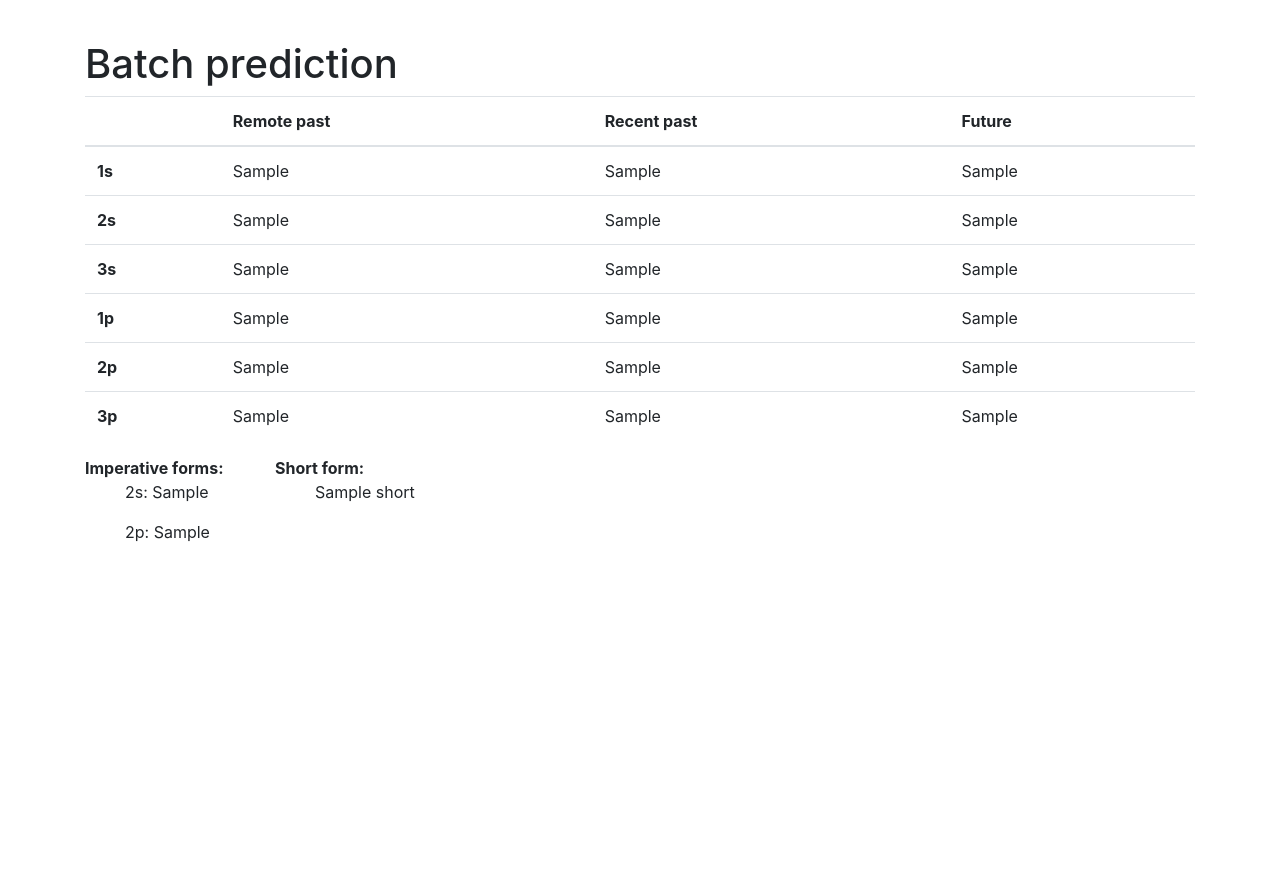
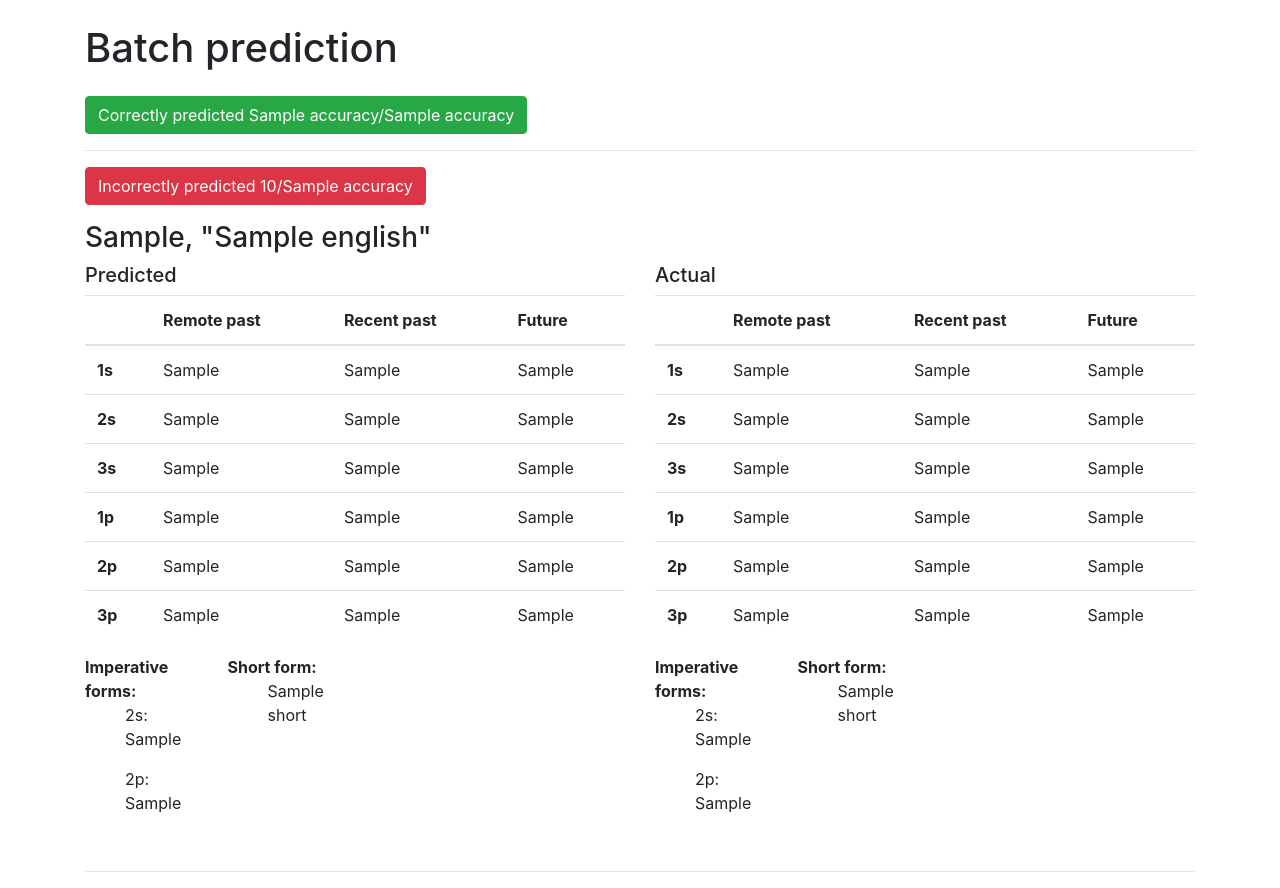
Before and after one commit to stevetasticsteve/kovol-services, a Flask app: template templates/verb_prediction/prediction-comparison.html in a window 1280 px wide. Before the commit the page ends 542 px from the top, so only its background shows below. Run offline with Flask 2, Linux system fonts and the light colour scheme; the template is opened without the code that fills it: most values are stand-ins (such as "Sample title", 1, 10 or a date in 2020); some libraries are stand-ins or nearby versions.

Commit message:
Added red highlighting for incorrect verb predictions

```diff
--- a/app.py
+++ b/app.py
@@ -10,15 +10,15 @@ from kovol_verbs.kovol_verbs import PredictedKovolVerb
 from kovol_verbs import get_verb_data
 
 app = Flask(__name__)
-app.config['SECRET_KEY'] = 'password'
+app.config["SECRET_KEY"] = "password"
 
 
 @app.route("/")
 def index():
-    return render_template('index.html')
+    return render_template("index.html")
 
 
-@app.route("/phonemics", methods=['GET', 'POST'])
+@app.route("/phonemics", methods=["GET", "POST"])
 def phonemics():
     data = None
     errors = None
@@ -26,10 +26,10 @@ def phonemics():
     if form.validate_on_submit():
         data = form.phonemics.data
         data, errors = kovol_phonemics.phonetics_to_orthography(data, hard_fail=False)
-    return render_template('phonemics.html', form=form, data=data, errors=errors)
+    return render_template("phonemics.html", form=form, data=data, errors=errors)
 
 
-@app.route("/verb-prediction", methods=['GET', 'POST'])
+@app.route("/verb-prediction", methods=["GET", "POST"])
 def verb_prediction():
     verb = None
     form = VerbPredictionForm()
@@ -37,17 +37,28 @@ def verb_prediction():
         first_remote_past = form.first_remote_past.data
         first_recent_past = form.first_recent_past.data
         verb = PredictedKovolVerb(first_remote_past, first_recent_past)
-    return render_template('verb_prediction/verb_prediction.html', form=form, verb=verb)
+    return render_template("verb_prediction/verb_prediction.html", form=form, verb=verb)
+
 
 @app.route("/verb-prediciton/batch-compare")
 def batch_prediction_comparison():
     verbs = get_verb_data.get_data_from_csv()
-    predicted_verbs = []
+    incorrectly_predicted_verbs = []
+    correctly_predicted_verbs = []
     for v in verbs:
         pv = PredictedKovolVerb(v.remote_past_1s, v.recent_past_1s, english=v.english)
         pv.get_prediction_errors(v)
-        predicted_verbs.append(pv)
-    return render_template('verb_prediction/prediction-comparison.html', verbs=predicted_verbs)
+        if pv.errors:
+            incorrectly_predicted_verbs.append((pv, v))
+        else:
+            correctly_predicted_verbs.append(v)
+    accuracy = (len(correctly_predicted_verbs), len(incorrectly_predicted_verbs))
+    return render_template(
+        "verb_prediction/prediction-comparison.html",
+        incorrectly_predicted_verbs=incorrectly_predicted_verbs,
+        correctly_predicted_verbs=correctly_predicted_verbs,
+        accuracy=accuracy,
+    )
 
 
 class PhonemicsForm(FlaskForm):
--- a/kovol_verbs/get_verb_data.py
+++ b/kovol_verbs/get_verb_data.py
@@ -86,5 +86,5 @@ def csv_data_to_verb_object(verb_data: list) -> list:
             elif t["mode"].lower() == "short":
                 v.short = t["kov"]
         verbs.append(v)
-
+    verbs = sorted(verbs, key=lambda x: x.future_1s)
     return verbs
--- a/kovol_verbs/kovol_verbs.py
+++ b/kovol_verbs/kovol_verbs.py
@@ -11,6 +11,9 @@ class KovolVerb:
         self.english = english
         self.tpi = ""  # Tok pisin
         self.author = ""  # Who entered the data
+        self.errors = (
+            []
+        )  # used for PredictedVerb subclass, here to maintian template compaitibility
 
         # Remote past tense
         self.remote_past_1s = ""
@@ -147,7 +150,6 @@ class PredictedKovolVerb(KovolVerb):
 
         self.root = self.predict_root()
         self.predict_verb()
-        self.errors = []
 
     def __str__(self):
         return "Predicted verb for {rp}, {p}".format(
--- a/templates/base.html
+++ b/templates/base.html
@@ -12,7 +12,7 @@
 </head>
 
 <body>
-    <div class="container pt-4" id="content">
+    <div class="container pt-2" id="content">
     {% block content %}
     {% endblock %}
     </div>
--- a/templates/verb_prediction/paradigm.html
+++ b/templates/verb_prediction/paradigm.html
@@ -13,48 +13,48 @@
                 <th scope="row">1s</th>
                 <td>{{ verb.remote_past_1s }}</td>
                 <td>{{ verb.recent_past_1s }}</td>
-                <td>{{ verb.future_1s }}</td>
+                <td {% if 'future_1s' in verb.errors %}style="color: red;"{% endif %}>{{ verb.future_1s }}</td>
             </tr>
             <tr>
                 <th scope="row">2s</th>
-                <td>{{ verb.remote_past_2s }}</td>
-                <td>{{ verb.recent_past_2s }}</td>
-                <td>{{ verb.future_2s }}</td>
+                <td {% if 'remote_past_2s' in verb.errors %}style="color: red;"{% endif %}>{{ verb.remote_past_2s }}</td>
+                <td {% if 'recent_past_2s' in verb.errors %}style="color: red;"{% endif %}>{{ verb.recent_past_2s }}</td>
+                <td {% if 'future_2s' in verb.errors %}style="color: red;"{% endif %}>{{ verb.future_2s }}</td>
             </tr>
             <tr>
                 <th scope="row">3s</th>
-                <td>{{ verb.remote_past_3s }}</td>
-                <td>{{ verb.recent_past_3s }}</td>
-                <td>{{ verb.future_3s }}</td>
+                <td {% if 'remote_past_3s' in verb.errors %}style="color: red;"{% endif %}>{{ verb.remote_past_3s }}</td>
+                <td {% if 'recent_past_3s' in verb.errors %}style="color: red;"{% endif %}>{{ verb.recent_past_3s }}</td>
+                <td {% if 'future_3s' in verb.errors %}style="color: red;"{% endif %}>{{ verb.future_3s }}</td>
             </tr>
             <tr>
                 <th scope="row">1p</th>
-                <td>{{ verb.remote_past_1p }}</td>
+                <td {% if 'remote_past_1p' in verb.errors %}style="color: red;"{% endif %}>{{ verb.remote_past_1p }}</td>
                 <td {% if 'recent_past_1p' in verb.errors %}style="color: red;"{% endif %}>{{ verb.recent_past_1p }}</td>
-                <td>{{ verb.future_1p }}</td>
+                <td {% if 'future_1p' in verb.errors %}style="color: red;"{% endif %}>{{ verb.future_1p }}</td>
             </tr>
             <tr>
                 <th scope="row">2p</th>
-                <td>{{ verb.remote_past_2p }}</td>
-                <td>{{ verb.recent_past_2p }}</td>
-                <td>{{ verb.future_2p }}</td>
+                <td {% if 'remote_past_2p' in verb.errors %}style="color: red;"{% endif %}>{{ verb.remote_past_2p }}</td>
+                <td {% if 'recent_past_2p' in verb.errors %}style="color: red;"{% endif %}>{{ verb.recent_past_2p }}</td>
+                <td {% if 'future_2p' in verb.errors %}style="color: red;"{% endif %}>{{ verb.future_2p }}</td>
             </tr>
             <tr>
                 <th scope="row">3p</th>
-                <td>{{ verb.remote_past_3p }}</td>
-                <td>{{ verb.recent_past_3p }}</td>
-                <td>{{ verb.future_3p }}</td>
+                <td {% if 'remote_past_3p' in verb.errors %}style="color: red;"{% endif %}>{{ verb.remote_past_3p }}</td>
+                <td {% if 'recent_past_3p' in verb.errors %}style="color: red;"{% endif %}>{{ verb.recent_past_3p }}</td>
+                <td {% if 'future_3p' in verb.errors %}style="color: red;"{% endif %}>{{ verb.future_3p }}</td>
             </tr>
         </tbody>
     </table>
     <div class="row">
-        <div class="col-sm-2">
+        <div class="col-sm-3">
             <strong>Imperative forms:</strong>
-            <ul>2s: {{ verb.singular_imperative }}</ul>
-            <ul>2p: {{ verb.plural_imperative }}</ul>
+            <ul {% if 'singular_imperative' in verb.errors %}style="color: red;"{% endif %}>2s: {{ verb.singular_imperative }}</ul>
+            <ul {% if 'plural_imperative' in verb.errors %}style="color: red;"{% endif %}>2p: {{ verb.plural_imperative }}</ul>
         </div>
         {% if verb.short %}
-        <div class="col-sm-2">
+        <div class="col-sm-3">
             <strong>Short form:</strong>
             <ul>{{verb.short}}</ul>
         </div>
--- a/templates/verb_prediction/prediction-comparison.html
+++ b/templates/verb_prediction/prediction-comparison.html
@@ -2,9 +2,48 @@
 
 {% block content %}
 
-<h1 class="pt-3">Batch prediction</h1>
+<h1 class="py-3">Batch prediction</h1>
 
-{% for verb in verbs %}
-{% include 'verb_prediction/paradigm.html' %}
-{% endfor %}
+
+<p>
+    <a class="btn btn-success" data-toggle="collapse" href="#correct_collapse" role="button" aria-expanded="false"
+        aria-controls="correct_collapse">
+        Correctly predicted {{ accuracy[0] }}/{{ accuracy[1] }}
+    </a>
+</p>
+<div class="collapse" id="correct_collapse">
+    {% for verb in correctly_predicted_verbs %}
+    <div class="card card-body">
+        <h5> {{verb.future_1s}}, "{{ verb.english }}" </h5>
+        {% include 'verb_prediction/paradigm.html' %}
+    </div>
+    {% endfor %}
+</div>
+<hr>
+<p>
+    <a class="btn btn-danger" data-toggle="collapse" href="#incorrect_collapse" role="button" aria-expanded="false"
+        aria-controls="incorrect_collapse">
+        Incorrectly predicted {{ accuracy [1] - accuracy[0] }}/{{ accuracy[1] }}
+    </a>
+</p>
+<div class="collapse show" id="incorrect_collapse">
+
+    {% for verb_tuple in incorrectly_predicted_verbs %}
+    <h3>{{verb_tuple[1].future_1s}}, "{{ verb_tuple[1].english }}"</h3>
+
+    <div class="row">
+        <div class="col-md-6">
+            {% set verb = verb_tuple[0] %}
+            <h5>Predicted</h5>
+            {% include 'verb_prediction/paradigm.html' %}
+        </div>
+        <div class="col-md-6">
+            {% set verb = verb_tuple[1] %}
+            <h5>Actual</h5>
+            {% include 'verb_prediction/paradigm.html' %}
+        </div>
+    </div>
+    <hr>
+    {% endfor %}
+</div>
 {% endblock %}
```
Also changed, not shown: 1 other file.
